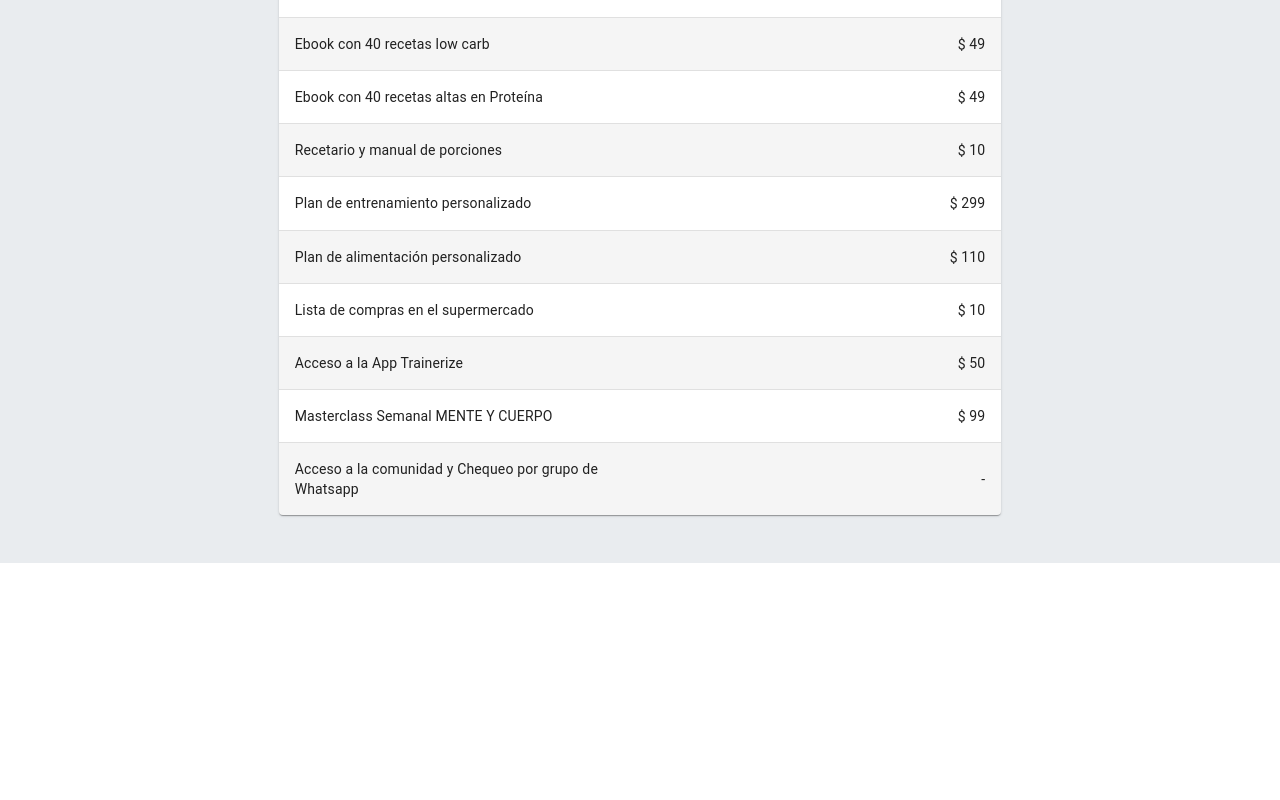
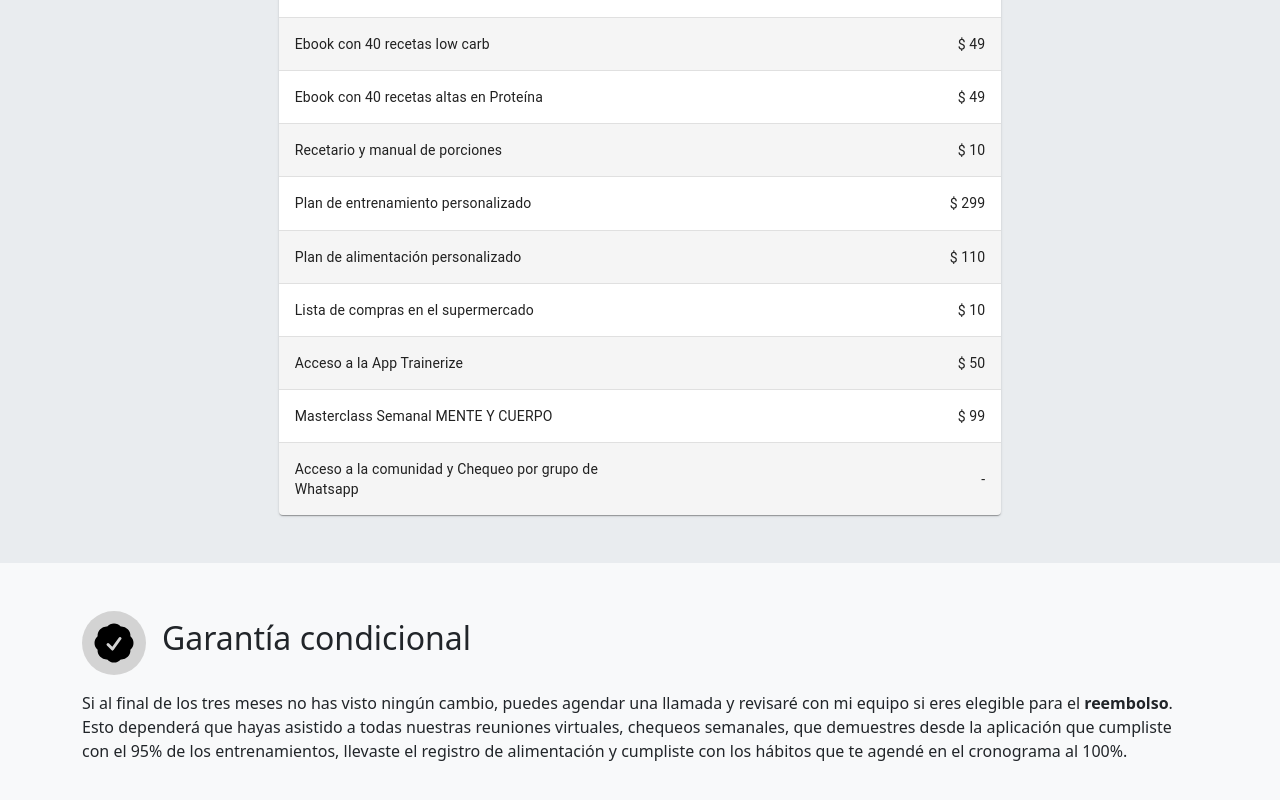
Before and after one commit to Matias-Ramos/ElevateHer, a React (Vite) app: page / in a window 1280 px wide. Shown: the part 1866-2666 px from the top of the page. Before the commit the page ends 2429 px from the top, so only its background shows below. Built offline with nearby package versions, Linux system fonts and the light colour scheme.

Commit message:
Warranty.jsx fully implemented.

```diff
--- a/src/App.jsx
+++ b/src/App.jsx
@@ -1,7 +1,8 @@
 import Introduction from "./pages/introduction/Introduction"
-import Table from "./pages/program/Table/Table"
+import Table from "./pages/program/table/Table"
 import BigPicture from "./pages/program/bigPicture/BigPicture"
 import Phases from "./pages/program/phases/Phases"
+import Warranty from "./pages/program/warranty/Warranty"
 
 const App = () => {
 
@@ -11,6 +12,7 @@ const App = () => {
       <BigPicture />
       <Phases />
       <Table />
+      <Warranty />
     </>
   )
 }
--- a/src/pages/program/BigPicture/Text.jsx
+++ b/src/pages/program/BigPicture/Text.jsx
@@ -1,7 +1,7 @@
 const Text = () =>(
     <>
         <p>A través del método EMPOWERHER, guío a mujeres comprometidas con su bienestar a lograr una recomposición corporal, fortalecer su mente y sanar su relación con la comida en tan solo 12 semanas.</p>
-        <p>Este programa integral implica dedicar 45 minutos a 1 hora al día a ejercicios efectivos y seguir un plan de alimentación sostenible, transformando no solo el aspecto físico, sino el bienestar integral.</p>
+        <p>Este programa integral implica dedicar 45 minutos a 1 hora al día a ejercicios efectivos y seguir un plan de <b>alimentación sostenible</b>, transformando no solo el <b>aspecto físico</b>, sino el <b>bienestar integral</b>.</p>
     </>
 )
 
--- a/src/pages/program/Table/Header2.jsx
+++ b/src/pages/program/Table/Header2.jsx
@@ -1,10 +1,10 @@
 const Header2 = () => (
     <>
         <h2 className='mb-4 text-center'>Qué incluye el programa ElevateHer?</h2>
-        <div class="vtaVivChevronContainer">
-            <div class="vtaVivChevron"></div>
-            <div class="vtaVivChevron"></div>
-            <div class="vtaVivChevron"></div>
+        <div class="chevronContainer">
+            <div class="chevron"></div>
+            <div class="chevron"></div>
+            <div class="chevron"></div>
         </div>
     </>
 )
--- a/src/pages/program/Table/Table.jsx
+++ b/src/pages/program/Table/Table.jsx
@@ -3,7 +3,6 @@ import Col from 'react-bootstrap/Col';
 import Container from 'react-bootstrap/Container';
 import Row from 'react-bootstrap/Row';
 
-import * as React from 'react';
 import { styled } from '@mui/material/styles';
 import TableMui from '@mui/material/Table';
 import TableBody from '@mui/material/TableBody';
--- a/src/pages/program/Table/tableChevron.scss
+++ b/src/pages/program/Table/tableChevron.scss
@@ -1,26 +1,26 @@
 $base: 0.6rem;
 
-.vtaVivChevronContainer {
+.chevronContainer {
 	display: flex;
 	justify-content: center;
 	align-items: flex-start;
 	width: 100%;
 	height: 7rem;
 
-	.vtaVivChevron {
+	.chevron {
 		position: absolute;
 		width: $base * 3.5;
 		height: $base * 0.8;
 		opacity: 0;
 		transform: scale(0.3);
-		animation: move-vtaVivChevron 3s ease-out infinite;
+		animation: move-chevron 3s ease-out infinite;
 
 		&:first-child {
-			animation: move-vtaVivChevron 3s ease-out 1s infinite;
+			animation: move-chevron 3s ease-out 1s infinite;
 		}
 
 		&:nth-child(2) {
-			animation: move-vtaVivChevron 3s ease-out 2s infinite;
+			animation: move-chevron 3s ease-out 2s infinite;
 		}
 
 		&:before {
@@ -48,7 +48,7 @@ $base: 0.6rem;
 	}
 }
 
-@keyframes move-vtaVivChevron {
+@keyframes move-chevron {
 	25% {
 		opacity: 1;
 	}
--- /dev/null
+++ b/src/pages/program/warranty/Warranty.jsx
@@ -0,0 +1,33 @@
+// Icon
+import IconInCircle from "../../../components/IconInCircle"
+import { HiCheckBadge } from "react-icons/hi2";
+import { IconContext } from "react-icons";
+// BTS
+import Col from 'react-bootstrap/Col';
+import Container from 'react-bootstrap/Container';
+import Row from 'react-bootstrap/Row';
+// Styling
+const firstColStyling = "d-flex align-items-center mb-3"
+const iconStyling = { color: "black", size: "75%" }
+
+const Warranty = () => (
+    <section>
+        <Container>
+            <Row>
+                <Col xs={12} className={firstColStyling}>
+                    <IconInCircle>
+                        <IconContext.Provider value={iconStyling}>
+                            <HiCheckBadge />
+                        </IconContext.Provider>
+                    </IconInCircle>
+                    <h2 className="ms-3">Garantía condicional</h2>
+                </Col>
+                <Col>
+                    <p>Si al final de los tres meses no has visto ningún cambio, puedes agendar una llamada y revisaré con mi equipo si eres elegible para el <b>reembolso</b>. Esto dependerá que hayas asistido a todas nuestras reuniones virtuales, chequeos semanales, que demuestres desde la aplicación que cumpliste con el 95% de los entrenamientos, llevaste el registro de alimentación y cumpliste con los hábitos que te agendé en el cronograma al 100%.</p>
+                </Col>
+            </Row>
+        </Container>
+    </section>
+)
+
+export default Warranty
```
Also changed, not shown: src/pages/program/Warranty.jsx (deleted).
